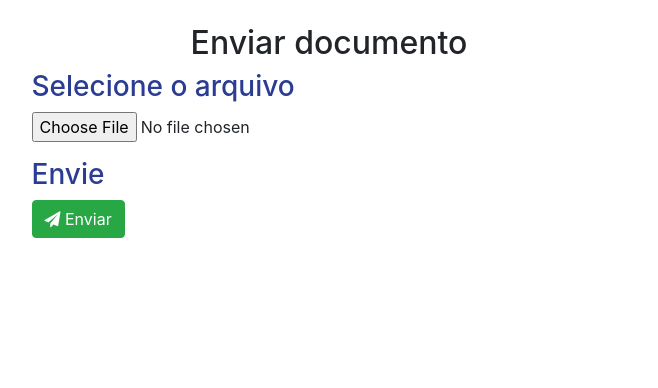
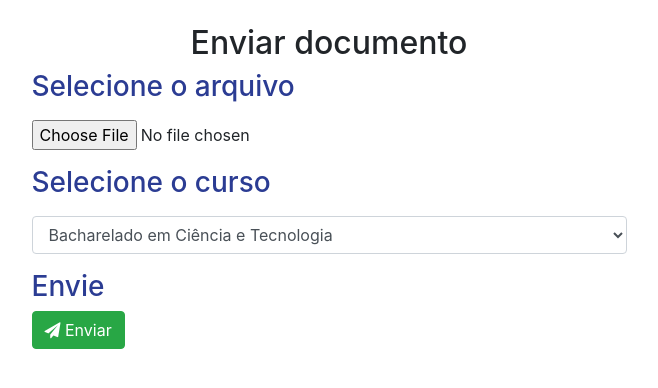
Before and after one commit to williamsenasilva/ufabc-helper, a Flask app: page /ficha/upload-json/ in a window 1280 px wide. Shown: the part 56-444 px from the top of the page, without its empty margins (311-969 px from the left). Run offline with Flask 3, Linux system fonts and the light colour scheme; some libraries are stand-ins or nearby versions.

Commit message:
Adicionado cálculo por curso. Adicionado cursos BCC e EI. Correção de warnings apontados pelo Pylint.

```diff
--- a/src/templates/layout.html
+++ b/src/templates/layout.html
@@ -1,13 +1,11 @@
 <!DOCTYPE html>
-<html>
+<html lang="pt-BR">
     <!-- head -->
     <head>
     {% block head %}
         <!-- meta -->
         <meta content="width=device-width, initial-scale=1" name="viewport">
-        <meta content="no-cache, no-store, must-revalidate" http-equiv="Cache-Control"/>
-        <meta content="no-cache" http-equiv="Pragma"/>
-        <meta content="0" http-equiv="Expires"/>
+        <meta content="no-cache, no-store, must-revalidate"/>
         <!-- _meta -->
         <!-- style -->
         <link href="{{ url_for('static', filename='vendor/bootstrap/dist/css/bootstrap.min.css') }}" rel="stylesheet">
--- a/src/templates/rodape.html
+++ b/src/templates/rodape.html
@@ -1,3 +1,3 @@
-<center>
-<strong><font color = #2b3c93>UN1V3R51D4D3 F3D3R41 D0 4BC</font>
-</strong></center>
+<div style="text-align: center;">
+    <strong><span style="color: #2b3c93; ">UN1V3R51D4D3 F3D3R41 D0 4BC</span></strong>
+</div>
--- a/src/templates/upload_json.html
+++ b/src/templates/upload_json.html
@@ -2,9 +2,8 @@
 {% block head %}
     {{ super() }}
     <script src="{{ url_for('static', filename='vendor/bootstrap-filestyle/src/bootstrap-filestyle.min.js') }}"></script>
-</script>
     <script type="text/javascript">
-$(document).ready(function() {
+        $(document).ready(function () {
             console.log("teste");
             $(":file").filestyle({
                 htmlIcon: '<span class="fa fa-file-text-o"></span> ',
@@ -25,22 +24,21 @@ $(document).ready(function() {
         <h2 class="text-center">
             Enviar documento
         </h2>
-    <form action="{{url_for('upload_json')}}" enctype="multipart/form-data" id="form-upload-json" method="post">
+        <form action="{{ url_for('upload_json') }}" enctype="multipart/form-data" id="form-upload-json" method="post">
             <div class="form-group">
-            <h3>
-                <font color="#2b3c93">
-                    Selecione o arquivo
-                </font>
-            </h3>
-            <input class="filestyle" name="jsonfile" type="file">
-            </input>
+                <h3><span style="color: #2b3c93;"><label for="input-file">Selecione o arquivo</label></span></h3>
+                <input class="filestyle" id="input-file" name="jsonfile" type="file">
             </div>
             <div class="form-group">
-            <h3>
-                <font color="#2b3c93">
-                    Envie
-                </font>
-            </h3>
+                <h3><span style="color: #2b3c93; "><label for="select-curso">Selecione o curso</label></span></h3>
+                <select class="form-control" name="select-curso">
+                    <option value="bct" selected="selected">Bacharelado em Ciência e Tecnologia</option>
+                    <option value="bcc">Bacharelado em Ciência da Computação</option>
+                    <option value="ei">Engenharia de Informação</option>
+                </select>
+            </div>
+            <div class="form-group">
+                <h3><span style="color: #2b3c93; ">Envie</span></h3>
                 <button class="btn btn-success" id="submit-send-json" type="submit">
                     <i class="fa fa-send">
                     </i>
@@ -53,19 +51,19 @@ $(document).ready(function() {
         {% for alert,message in get_flashed_messages(with_categories=true) %}
             {% if alert == "success" %}
                 <div class="alert alert-success">
-        {{message}}
+                    {{ message }}
                 </div>
             {% elif alert == "info" %}
                 <div class="alert alert-info">
-        {{message}}
+                    {{ message }}
                 </div>
             {% elif alert == "warning" %}
                 <div class="alert alert-warning">
-        {{message}}
+                    {{ message }}
                 </div>
             {% elif alert == "danger" %}
                 <div class="alert alert-danger">
-        {{message}}
+                    {{ message }}
                 </div>
             {% endif %}
         {% endfor %}
--- a/src/views.py
+++ b/src/views.py
@@ -1,4 +1,5 @@
-from flask import Flask, json,jsonify,request, render_template, redirect, url_for,session,flash, Markup, abort, send_file
+from flask import Flask, json, jsonify, request, render_template, redirect, url_for, session, flash, Markup, abort, \
+    send_file
 from random import randint
 import os
 import glob
@@ -17,12 +18,14 @@ db.init_app(app)
 # p/ forçar reload do css e js no navegador quando server atualizado
 unixtime = int(time.time())
 
+
 @app.route('/')
 def home():
     if not session.get('logged'):
-        return render_template('home.html',unixtime=unixtime)
+        return render_template('home.html', unixtime=unixtime)
     ficha = db.session.query(Ficha).filter_by(id=session['id_da_ficha']).first()
-    return render_template('home.html',unixtime=unixtime,ficha=ficha,session=session)
+    return render_template('home.html', unixtime=unixtime, ficha=ficha, session=session)
+
 
 @app.route('/ficha/upload-json/', methods=['GET', 'POST'])
 def upload_json():
@@ -30,15 +33,24 @@ def upload_json():
         if session.get('logged'):
             return redirect(url_for("listar_ficha"))
         else:
-            return render_template('upload_json.html',unixtime=unixtime)
+            return render_template('upload_json.html', unixtime=unixtime)
     ficha = Ficha()
-    # TODO: adequar ao curso
-    ficha.meta_das_obrigatorias = 90
-    ficha.meta_das_limitadas = 57
-    ficha.meta_das_livres = 43
+    curso = request.form['select-curso']
+    if curso == "bct":
+        ficha.meta_das_obrigatorias = 90
+        ficha.meta_das_limitadas = 57
+        ficha.meta_das_livres = 43
+    elif curso == "bcc":
+        ficha.meta_das_obrigatorias = 214
+        ficha.meta_das_limitadas = 30
+        ficha.meta_das_livres = 12
+    elif curso == "ei":
+        ficha.meta_das_obrigatorias = 245
+        ficha.meta_das_limitadas = 28
+        ficha.meta_das_livres = 27
     db.session.add(ficha)
-    db.session.commit() # p/ ter id (autoincrement)
-    codigos_ignorados = ['ATC-BCT','ATC-BCH','TRT']
+    db.session.commit()  # p/ ter id (autoincrement)
+    codigos_ignorados = ['ATC-BCT', 'ATC-BCH', 'TRT']
     registros = json.loads(request.files['jsonfile'].read().decode('utf8'))
     for registro in registros:
         if not registro['codigo'].upper() in codigos_ignorados:
@@ -60,42 +72,47 @@ def upload_json():
     session['id_da_ficha'] = ficha.id
     return redirect(url_for("listar_ficha"))
 
-@app.route('/ficha/listar/',methods=['GET'])
+
+@app.route('/ficha/listar/', methods=['GET'])
 def listar_ficha():
     if not session.get('logged'):
         return redirect(url_for("home"))
     ficha = Ficha.query.filter_by(id=session['id_da_ficha']).first()
-    return render_template('listar_ficha.html',unixtime=unixtime,ficha=ficha,session=session)
+    return render_template('listar_ficha.html', unixtime=unixtime, ficha=ficha, session=session)
+
 
 @app.route('/ficha/atualizar/disciplina/', methods=["POST"])
 def ficha_atualizar_disciplina():
     if not session.get('logged'):
-        return json.dumps({'info':'user not logged'}), 401, {'ContentType':'application/json'}
+        return json.dumps({'info': 'user not logged'}), 401, {'ContentType': 'application/json'}
     data = request.get_json(force=True, silent=False, cache=False)
     ficha = db.session.query(Ficha).filter_by(id=session['id_da_ficha']).first()
     for disciplina in ficha.disciplinas:
-        if disciplina.codigo == data['codigo'] and disciplina.ano == data['ano'] and disciplina.periodo == data['periodo']:
+        if disciplina.codigo == data['codigo'] and disciplina.ano == data['ano'] and disciplina.periodo == data[
+            'periodo']:
             disciplina.conceito = data['conceito']
             disciplina.verifica_situacao()
             db.session.add(disciplina)
-            print("Atualizado disciplina %s para o conceito %s"%(disciplina.nome,disciplina.conceito))
+            print("Atualizado disciplina %s para o conceito %s" % (disciplina.nome, disciplina.conceito))
     ficha.calcula_coeficientes()
     db.session.add(ficha)
     db.session.commit()
-    return json.dumps({'info':'disciplina atualizada'}), 200, {'ContentType':'application/json'}
+    return json.dumps({'info': 'disciplina atualizada'}), 200, {'ContentType': 'application/json'}
 
-@app.route('/ficha/inserir-disciplina/',methods=['GET'])
+
+@app.route('/ficha/inserir-disciplina/', methods=['GET'])
 def inserir_disciplina():
     if not session.get('logged'):
         return redirect(url_for('login'))
     aluno = Aluno()
     aluno.login = session['login']
-    return render_template('inserir_disciplina.html',aluno=aluno)
+    return render_template('inserir_disciplina.html', aluno=aluno)
+
 
 @app.route('/ficha/inserir/disciplina/', methods=["POST"])
 def ficha_inserir_disciplina():
     if not session.get('logged'):
-        return json.dumps({'info':'user not logged'}), 401, {'ContentType':'application/json'}
+        return json.dumps({'info': 'user not logged'}), 401, {'ContentType': 'application/json'}
     data = request.get_json(force=True, silent=False, cache=False)
     ficha = db.session.query(Ficha).filter_by(id=session['id_da_ficha']).first()
     disciplina = Disciplina()
@@ -107,34 +124,35 @@ def ficha_inserir_disciplina():
     disciplina.categoria = data['categoria']
     disciplina.conceito = data['conceito']
     disciplina.verifica_situacao()
-    if not Disciplina.query.filter_by(codigo=disciplina.codigo,ano=disciplina.ano,periodo=disciplina.periodo).first():
+    if not Disciplina.query.filter_by(codigo=disciplina.codigo, ano=disciplina.ano, periodo=disciplina.periodo).first():
         ficha.disciplinas.append(disciplina)
         ficha.calcula_coeficientes()
         db.session.add(ficha)
         db.session.commit()
-        print("Adicionado disciplina %s"%(disciplina.nome))
-    return json.dumps({'info':'disciplina inserida'}), 200, {'ContentType':'application/json'}
+        print("Adicionado disciplina %s" % (disciplina.nome))
+    return json.dumps({'info': 'disciplina inserida'}), 200, {'ContentType': 'application/json'}
 
 
-@app.route('/ficha/listar-disciplina/',methods=['POST'])
+@app.route('/ficha/listar-disciplina/', methods=['POST'])
 def listar_disciplina():
     if not session.get('logged'):
         return redirect(url_for('login'))
     aluno = Aluno()
     aluno.login = session['login']
     parametros = request.form.get('disciplina')
-    parametros = parametros.replace('(','').replace(')','').replace("'",'').strip().split(',')
+    parametros = parametros.replace('(', '').replace(')', '').replace("'", '').strip().split(',')
     disciplina = Disciplina()
     disciplina.codigo = parametros[0]
     disciplina.ano = parametros[1]
     disciplina.periodo = parametros[2]
     disciplina.record = session['record']
     disciplina = DisciplinaDAO().listar_por_codigo_ano_periodo(disciplina)
-    return render_template('listar_disciplina.html',disciplina=disciplina,aluno=aluno)
+    return render_template('listar_disciplina.html', disciplina=disciplina, aluno=aluno)
+
 
 @app.route('/logout')
 def logout():
     session.clear()
     message = Markup("logout realizado")
-    flash(message,'info')
+    flash(message, 'info')
     return redirect(url_for('home'))
```
Also changed, not shown: src/templates/home.html (+5 -6 lines), src/templates/listar_ficha.html (+9 -18 lines). Lines whose indentation alone changed are shown as unchanged.
